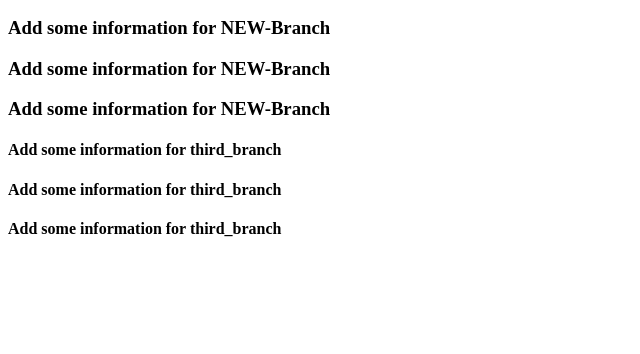
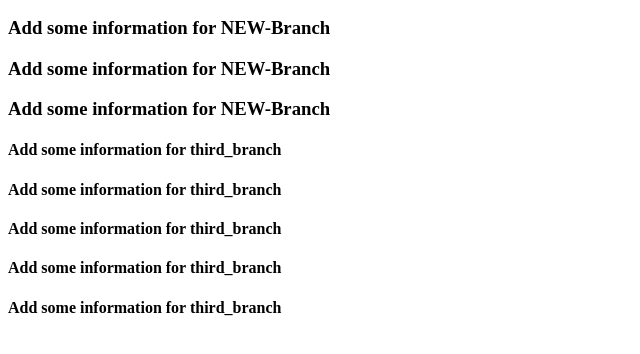
Before and after one commit to MisyurinDaniil/test, a plain HTML site: page index.html in a window 1280 px wide. Shown: the part 110-464 px from the top of the page, without its empty margins (0-640 px from the left). Drawn offline with Linux system fonts and the light colour scheme.

Commit message:
2 Commit in third_branch

```diff
--- a/index.html
+++ b/index.html
@@ -16,5 +16,7 @@
     <h4>Add some information for third_branch</h4>
     <h4>Add some information for third_branch</h4>
     <h4>Add some information for third_branch</h4>
+    <h4>Add some information for third_branch</h4>
+    <h4>Add some information for third_branch</h4>
 </body>
 </html>
```
